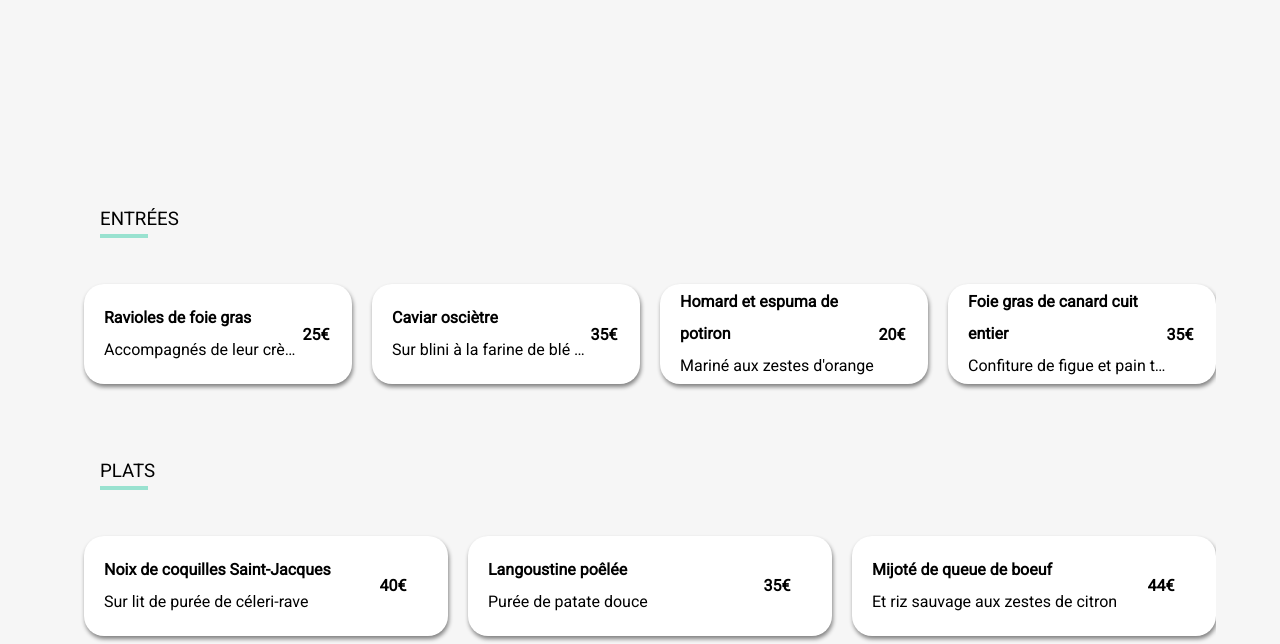
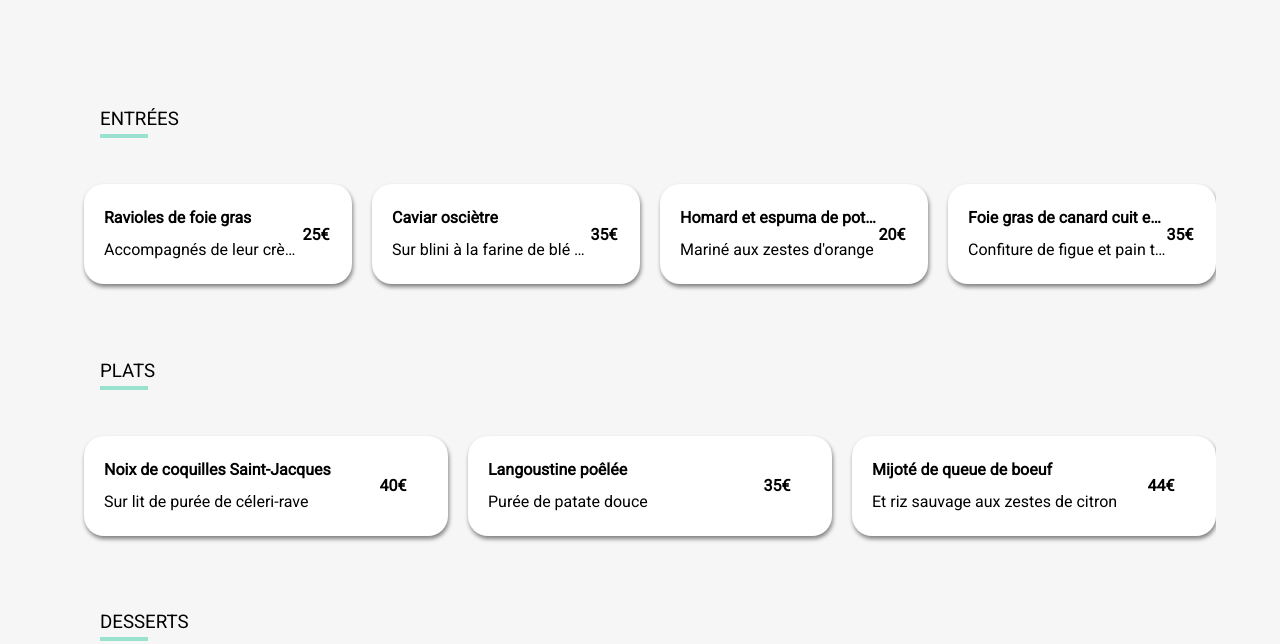
Before and after one commit to aina200/-AinaLagrande_3_20_11_2021, a plain HTML site: page views/la_note_enchantee.html in a window 1280 px wide. Shown: the part 611-1255 px from the top of the page. Drawn offline with Linux system fonts and the light colour scheme; a web font is replaced by a local one.

Commit message:
Descktop transition added

```diff
--- a/css/libs/cart_menu.scss
+++ b/css/libs/cart_menu.scss
@@ -68,7 +68,7 @@
         -webkit-animation: apparition 1.5s ease-in-out;
         animation: apparition 1.5s ease-in-out;
     }
-    p{
+    h4,p{
         white-space: nowrap;
         overflow: hidden;
         -o-text-overflow: ellipsis;
@@ -81,6 +81,7 @@
         position: relative;
         padding-bottom: 0.5rem;
         font-weight: normal;
+
 
         &::after {
             content: "";
--- a/css/libs/responsive.scss
+++ b/css/libs/responsive.scss
@@ -128,7 +128,7 @@
     img{
       height:55vh;
       -o-object-fit: cover;
-         object-fit: cover;
+      object-fit: cover;
     }
     .menu_name{
       height: 100%;
@@ -139,12 +139,13 @@
 
   /* MENU SECTION */
   .menu{
+    padding-top: 0px;
     .entrees_container ,.plat_container, .dessert_container {
       width: 90%;
       flex-direction: row;
       justify-content: space-between;
       margin: auto;
-      animation: descktop_apparition 1.5s ease-in-out;
+      animation: descktop_apparition 2s ease-in-out;
   }
     h3{
       margin-left: 100px;
```
Also changed, not shown: css/style.css, 1 other file.
